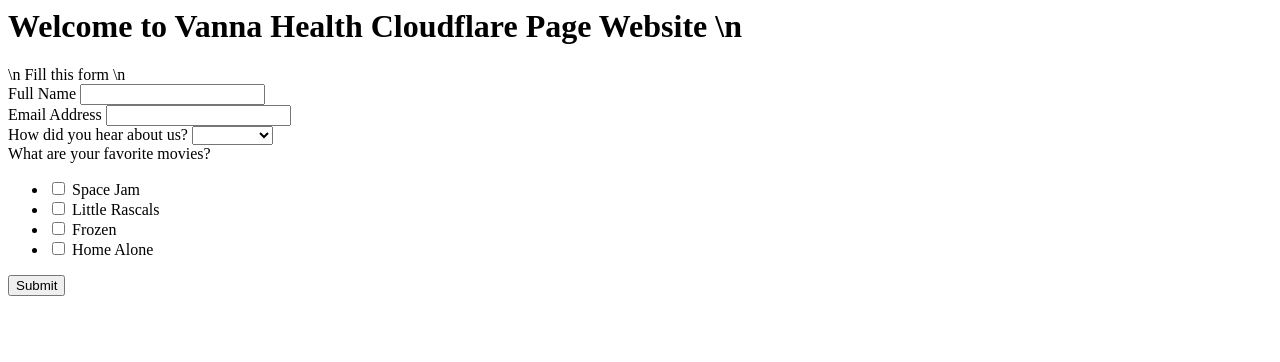
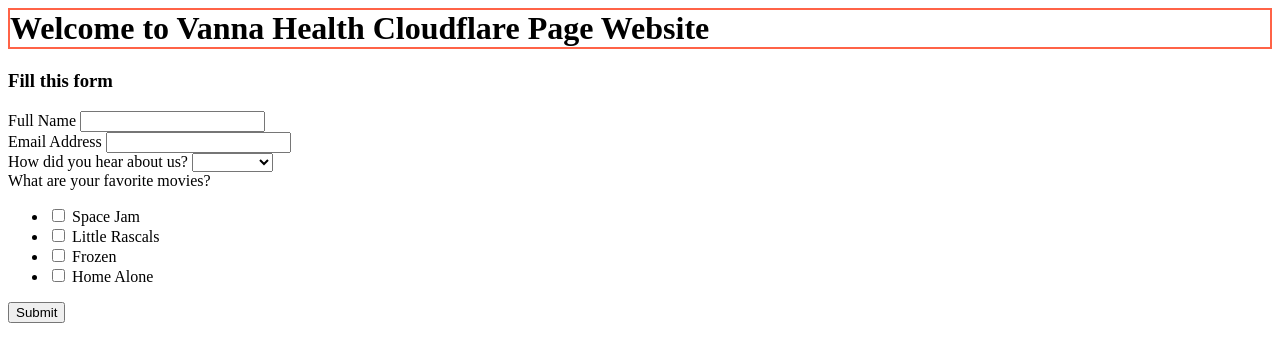
Before and after one commit to SRK-RAJU/Vanna-Health, a plain HTML site: page index.html in a window 1280 px wide. Drawn offline with Linux system fonts and the light colour scheme.

Commit message:
Update index.html
Feature branching added color in index,html

```diff
--- a/index.html
+++ b/index.html
@@ -1,6 +1,6 @@
 <html lang="en">
-  <h1>Welcome to Vanna Health Cloudflare Page Website \n </h1>
-  <h10> \n Fill this form \n </h10>
+  <h1 style="border:2px solid Tomato;"> Welcome to Vanna Health Cloudflare Page Website</h1>
+  <h3> Fill this form  </h3>
   <head>
     <meta charset="utf8" />
     <title>Form Demo</title>
```
